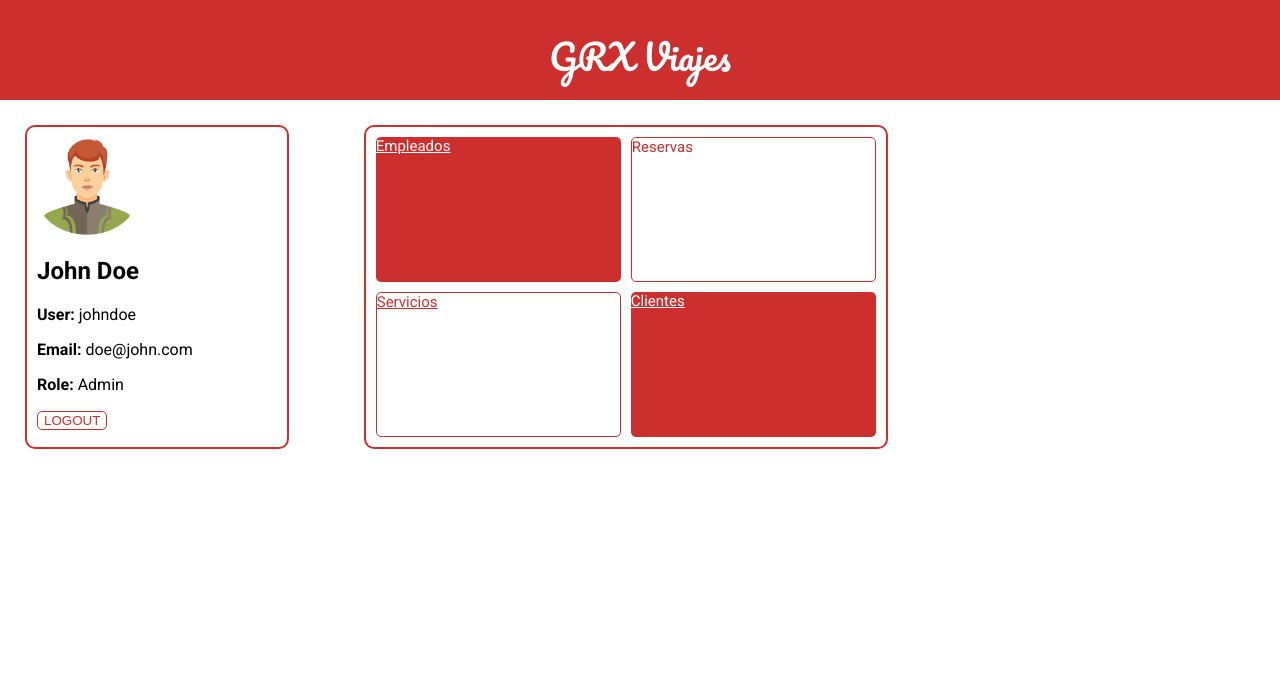
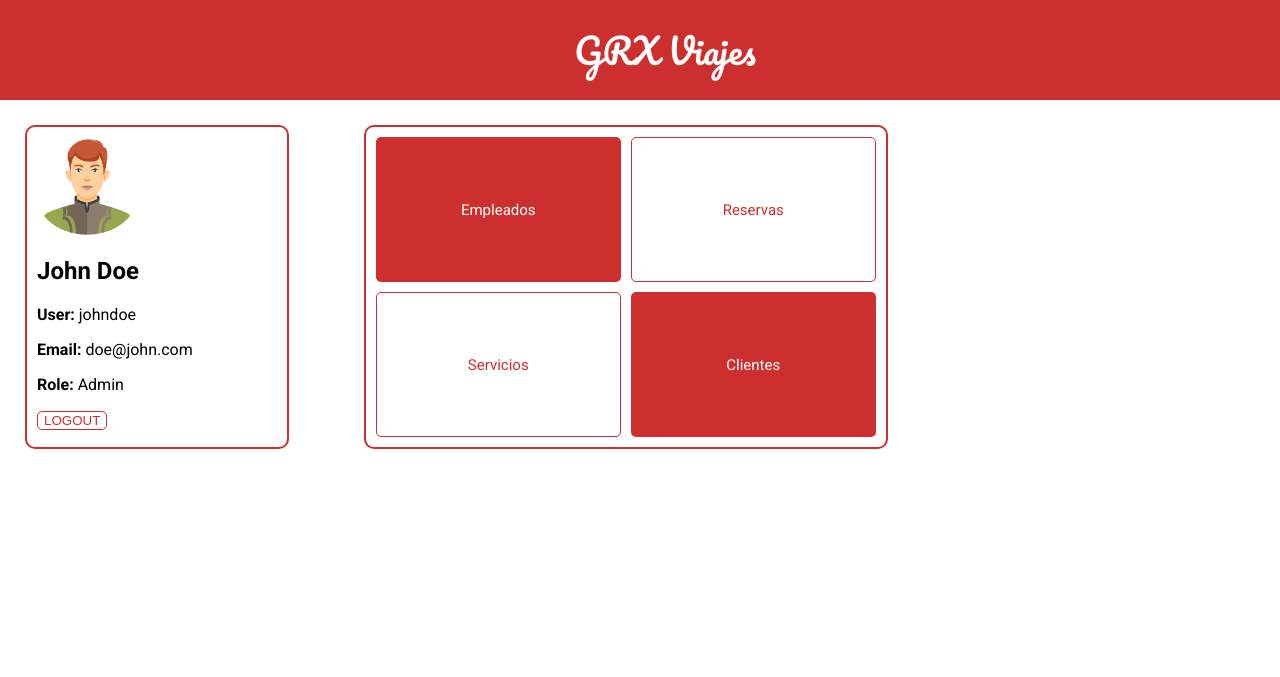
Before and after one commit to Miigue28/DDSI, a Flask app: page / in a window 1280 px wide; the page is wider, and only the part inside the window is pictured. Shown: the top 677 px of that part. Run offline with Flask 3, Linux system fonts and the light colour scheme; some libraries are stand-ins or nearby versions.

Commit message:
feat: Arreglado botones

```diff
--- a/Prácticas/static/style.css
+++ b/Prácticas/static/style.css
@@ -32,6 +32,25 @@ footer {
   position: fixed;
   bottom: 0;
   width: 100%;
+}
+
+.main-title {
+  background-color: #cc2f2e;
+  color: white;
+  font-family: 'Pacifico', cursive;
+	font-size: 35px;
+	font-weight: normal;
+  width: 100%;
+  height: 50px;
+  padding: 25px;
+  text-align: center;
+  margin: 0;
+
+  text-decoration: none;
+  display: inline-flex;
+  align-items: center;
+  justify-content: center;
+  text-align: center;
 }
 
 .content {
@@ -94,6 +113,12 @@ footer {
   border-radius: 5px;
   transition: opacity 0.15s;
   cursor: pointer;
+
+  text-decoration: none;
+  display: inline-flex;
+  align-items: center;
+  justify-content: center;
+  text-align: center;
 }
 
 .people-button:hover {
@@ -110,6 +135,12 @@ footer {
   border-radius: 5px;
   transition: background-color 0.15s, color 0.15s;
   cursor: pointer;
+
+  text-decoration: none;
+  display: inline-flex;
+  align-items: center;
+  justify-content: center;
+  text-align: center;
 }
 
 .services-button:hover {
--- a/Prácticas/templates/base.html
+++ b/Prácticas/templates/base.html
@@ -17,7 +17,7 @@
 
   <body>
     <nav>
-      <h1>GRX Viajes</h1>
+      <a href="{{ url_for('index') }}" class="main-title">GRX Viajes</a>
     </nav>
 
     <section class="content">
```
